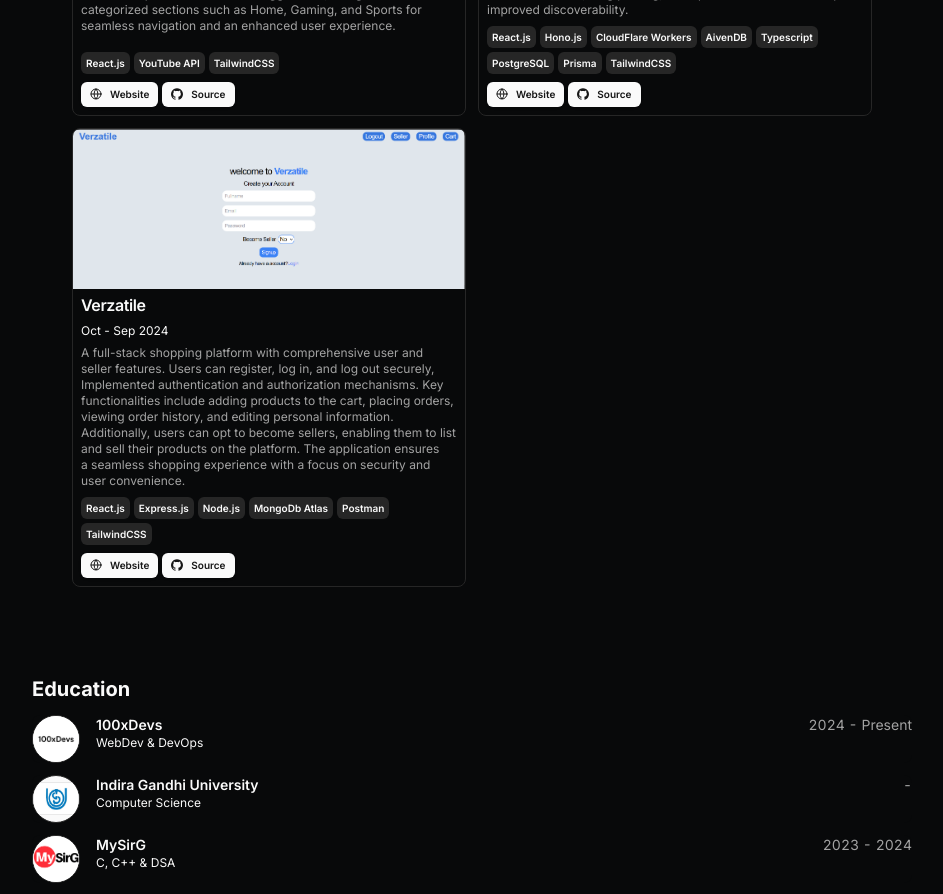
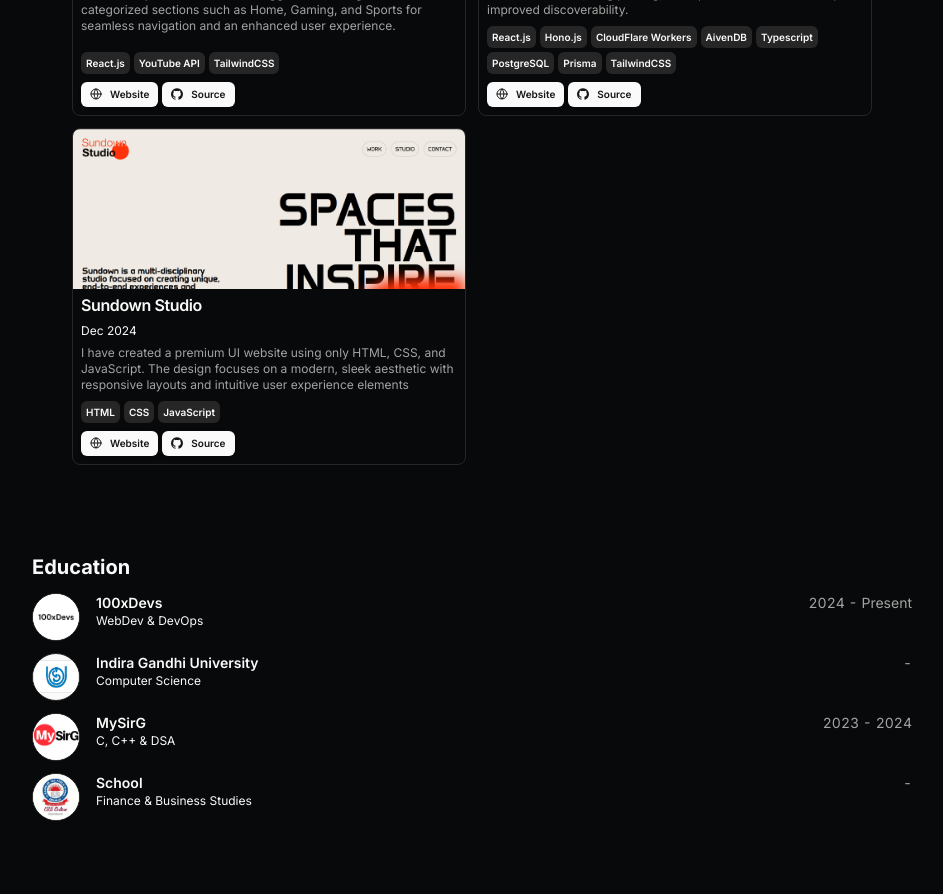
Before and after one commit to Aarav-Rawat/Portfolio_2_Next.js, a Next.js app: page / in a window 1280 px wide. Shown: the part 1620-2514 px from the top of the page, without its empty margins (168-1111 px from the left). Built offline with nearby package versions, Linux system fonts and the light colour scheme.

Commit message:
ss project added

```diff
--- a/src/data/resume.tsx
+++ b/src/data/resume.tsx
@@ -261,71 +261,69 @@ export const DATA = {
 
 
 
-    {
-      title: "Verzatile",
-      href: "https://verzatile.onrender.com/",
-      dates: "Oct - Sep 2024",
-      active: true,
-      description:
-        "A full-stack shopping platform with comprehensive user and seller features. Users can register, log in, and log out securely, Implemented authentication and authorization mechanisms. Key functionalities include adding products to the cart, placing orders, viewing order history, and editing personal information. Additionally, users can opt to become sellers, enabling them to list and sell their products on the platform. The application ensures a seamless shopping experience with a focus on security and user convenience.",
-      technologies: [
-        "React.js",
-        'Express.js',
-        "Node.js",
-        "MongoDb Atlas",
-        "Postman",
+    // {
+    //   title: "Verzatile",
+    //   href: "https://verzatile.onrender.com/",
+    //   dates: "Oct - Sep 2024",
+    //   active: true,
+    //   description:
+    //     "A full-stack shopping platform with comprehensive user and seller features. Users can register, log in, and log out securely, Implemented authentication and authorization mechanisms. Key functionalities include adding products to the cart, placing orders, viewing order history, and editing personal information. Additionally, users can opt to become sellers, enabling them to list and sell their products on the platform. The application ensures a seamless shopping experience with a focus on security and user convenience.",
+    //   technologies: [
+    //     "React.js",
+    //     'Express.js',
+    //     "Node.js",
+    //     "MongoDb Atlas",
+    //     "Postman",
 
-        "TailwindCSS",
-      ],
-      links: [
-        {
-          type: "Website",
-          href: "https://verzatile.onrender.com/",
-          icon: <Icons.globe className="size-3" />,
-        },
-        {
-          type: "Source",
-          href: "https://github.com/Aarav-Rawat/E-com_MERN",
-          icon: <Icons.github className="size-3" />,
-        },
-      ],
-      image: "/verzatile.png",
-      video: "",
-    },
+    //     "TailwindCSS",
+    //   ],
+    //   links: [
+    //     {
+    //       type: "Website",
+    //       href: "https://verzatile.onrender.com/",
+    //       icon: <Icons.globe className="size-3" />,
+    //     },
+    //     {
+    //       type: "Source",
+    //       href: "https://github.com/Aarav-Rawat/E-com_MERN",
+    //       icon: <Icons.github className="size-3" />,
+    //     },
+    //   ],
+    //   image: "/verzatile.png",
+    //   video: "",
+    // },
 
 
 
 
 
-    // {
-    //   title: "Client Portfolio - Freelance",
-    //   href: "https://kirmada.vercel.app/",
-    //   dates: "Dec 2024",
-    //   active: true,
-    //   description:
-    //     " Created a professional portfolio for an Amazon seller, leveraging Next.js for enhanced SEO and optimized performance. Designed a user-friendly interface to ensure seamless navigation and provide quick access to the seller's work and accomplishments, showcasing their expertise effectively.",
-    //   technologies: [
-    //     "Next.js",
-    //     "Aceternity UI",
-    //     "Shadcn UI",
-    //     "Typescript",
-    //     "TailwindCSS",
-    //   ],
-    //   links: [
-    //     {
-    //       type: "Website",
-    //       href: "https://kirmada.vercel.app/",
-    //       icon: <Icons.globe className="size-3" />,
-    //     },
-    //     {
-    //       type: "Source",
-    //       href: "https://github.com/Aarav-Rawat/Naveen_Portfolio",
-    //       icon: <Icons.github className="size-3" />,
-    //     },
-    //   ],
-    //   image: "/kirmada.png",
-    //   video: "",
-    // },
+    {
+      title: "Sundown Studio",
+      href: "https://studiossundown.vercel.app/",
+      dates: "Dec 2024",
+      active: true,
+      description:
+        "I have created a premium UI website using only HTML, CSS, and JavaScript. The design focuses on a modern, sleek aesthetic with responsive layouts and intuitive user experience elements",
+      technologies: [
+       "HTML",
+       "CSS",
+       "JavaScript",
+      ],
+      links: [
+        {
+          type: "Website",
+          href: "https://studiossundown.vercel.app/",
+          icon: <Icons.globe className="size-3" />,
+        },
+        {
+          type: "Source",
+          href: "https://github.com/Aarav-Rawat/SundownStudio",
+          icon: <Icons.github className="size-3" />,
+        },
+      ],
+      image: "/ss.png",
+      video: "",
+    },
 
 
 
```
Also changed, not shown: public/ss.png (added).
